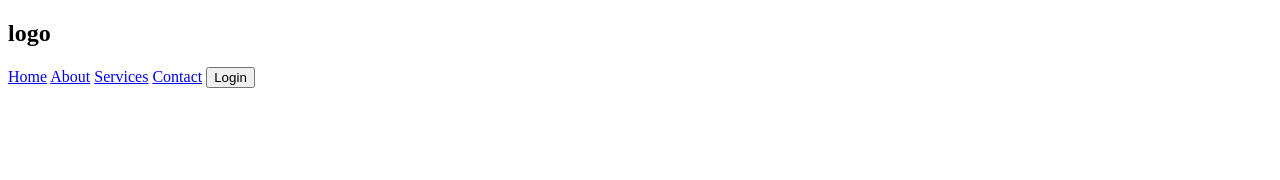
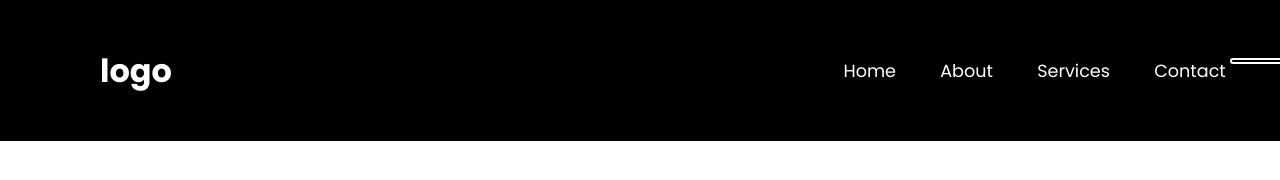
Before and after one commit to Sujata-karki/login-register-webpage, a plain HTML site: page index.html in a window 1280 px wide. Drawn offline with Linux system fonts and the light colour scheme.

Commit message:
initial commit

```diff
--- a/index.html
+++ b/index.html
@@ -4,17 +4,19 @@
     <meta charset="UTF-8">
     <meta http-equiv="X-UA-Compatible" content="IE=edge">
     <meta name="viewport" content="width=device-width, initial-scale=1.0">
+    <link rel="stylesheet" href="style.css">
     <title>website with login and register</title>
 </head>
 <body>
-    <header>
-        <h2>logo</h2>
-        <nav class="navigation"></nav>
-        <a href="#">Home</a>
-        <a href="#">About</a>
-        <a href="#">Services</a>
-        <a href="#">Contact</a>
-        <button class="btn">Login</button>
+    <header class="header">
+        <h2 class="logo">logo</h2>
+        <nav class="navigation">
+            <a href="#">Home</a>
+            <a href="#">About</a>
+            <a href="#">Services</a>
+            <a href="#">Contact</a>
+            <button class="btn">Login</button>
+        </nav>
     </header>
 </body>
 </html>
--- /dev/null
+++ b/style.css
@@ -0,0 +1,50 @@
+ @import url('https://fonts.googleapis.com/css2?family=Poppins:ital,wght@0,100;0,200;0,300;0,400;0,500;0,600;0,700;0,800;0,900;1,100;1,200;1,300;1,400;1,500;1,600;1,700;1,800;1,900&family=Roboto:wght@500&display=swap');;
+
+ * {
+    margin: 0;
+    padding: 0;
+    box-sizing: border-box;
+    font-family: 'Poppins', sans-serif;
+ }
+
+ .header{
+    position: fixed;
+    top: 0;
+    left: 0;
+    width: 100%;
+    padding: 20px 100px;
+    background-color: black;
+    display: flex;
+    justify-content: space-between;
+    align-items: center;
+    z-index: 99;
+    font-family: 'Poppins', sans-serif;
+    font-weight: 400;
+ }
+
+ .logo{
+    font-size: 2em;
+    color: white;
+    user-select: none;
+ }
+
+ .navigation a{
+    position: relative;
+    font-size: 1.1em;
+    color: white;
+    text-decoration: none;
+    margin-left: 40px;
+ }
+
+ .navigation .btn{
+    width: 150px;
+    height: 0px;
+    background: transparent;
+    border: solid white 2px;
+    font-size: 1.1em;
+    border-radius: 6px;
+    -webkit-border-radius: 6px;
+    -moz-border-radius: 6px;
+    -ms-border-radius: 6px;
+    -o-border-radius: 6px;
+}
```
